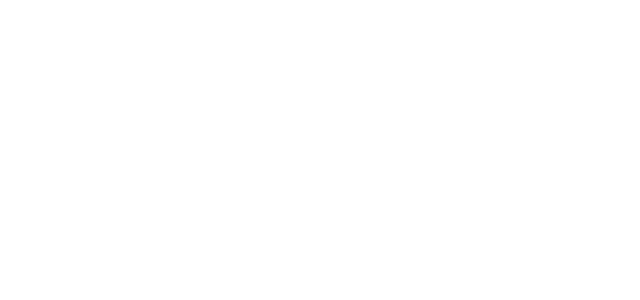
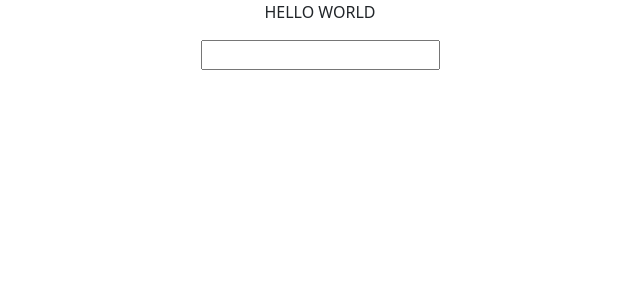
Before and after one commit to WesbertEdouard/ImageApp, a React (Create React App) app: page / in a window 1280 px wide. Shown: the top 300 px of the page, without its empty margins (320-960 px from the left). Built offline with nearby package versions, Linux system fonts and the light colour scheme.

Commit message:
Component"

```diff
--- a/src/App.js
+++ b/src/App.js
@@ -1,10 +1,10 @@
 import './App.css';
-import value from "./Components/input.jsx";
+import Value from "./Components/input.js";
 
 function App() {
   return (
     <div className="App">
-      <value />
+      <Value />
     </div>
   );
 }
--- /dev/null
+++ b/src/Components/input.js
@@ -0,0 +1,12 @@
+import React from 'react';
+
+const Value = () => {
+    return (
+        <div>
+            <p>HELLO WORLD</p>
+            <input type="text"></input>
+        </div>
+    );
+}
+
+export default Value;
--- a/src/Components/input.jsx
+++ /dev/null
@@ -1,12 +0,0 @@
-import React, { Component } from 'react';
-
-const value = (props) => {
-    return (
-        <div>
-            <input type="text"/>
-            <p>HELLO WORLD</p>
-        </div>
-    );
-}
-
-export default value;
```
Also changed, not shown: 1 other file (tests, documents, lock files or other folders).
